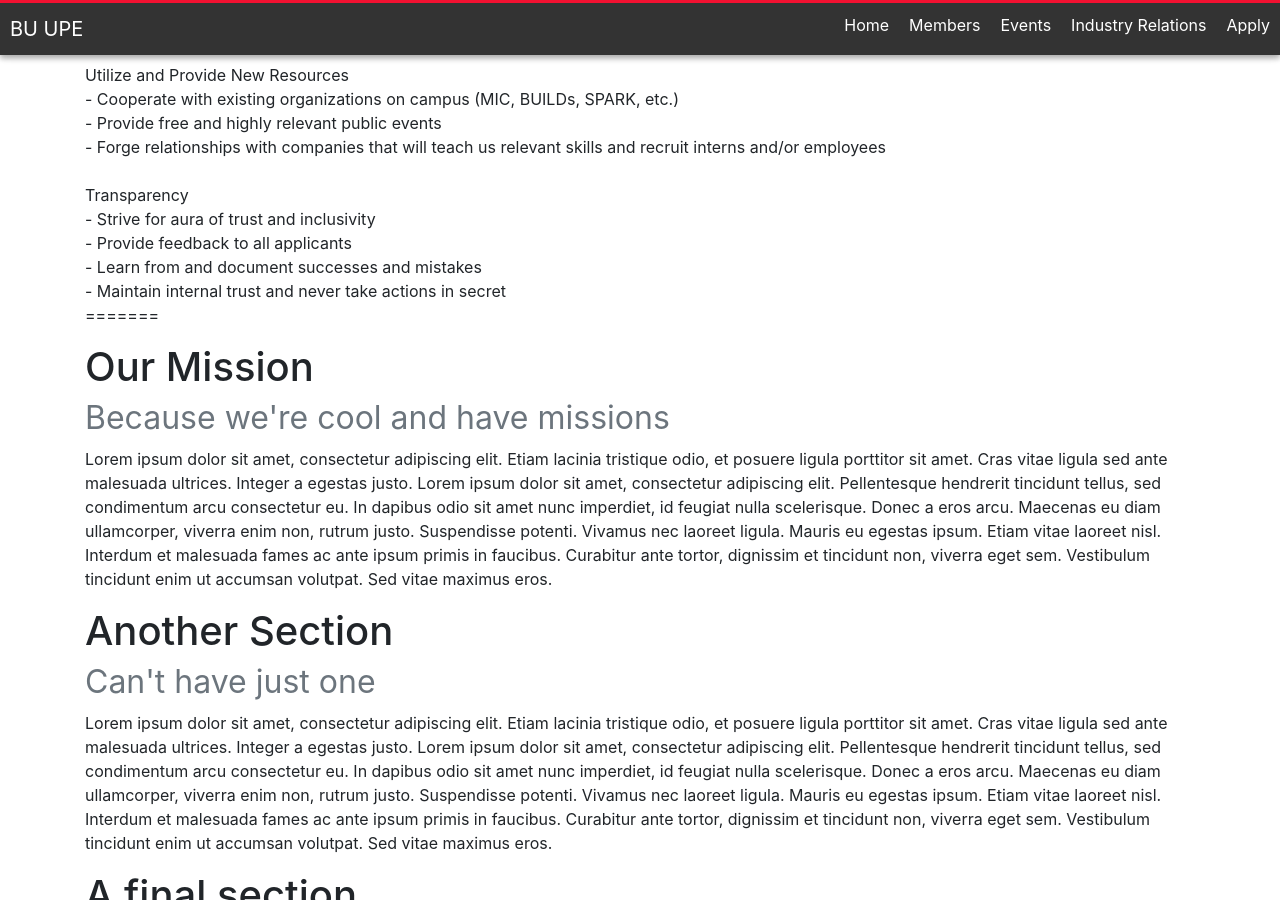
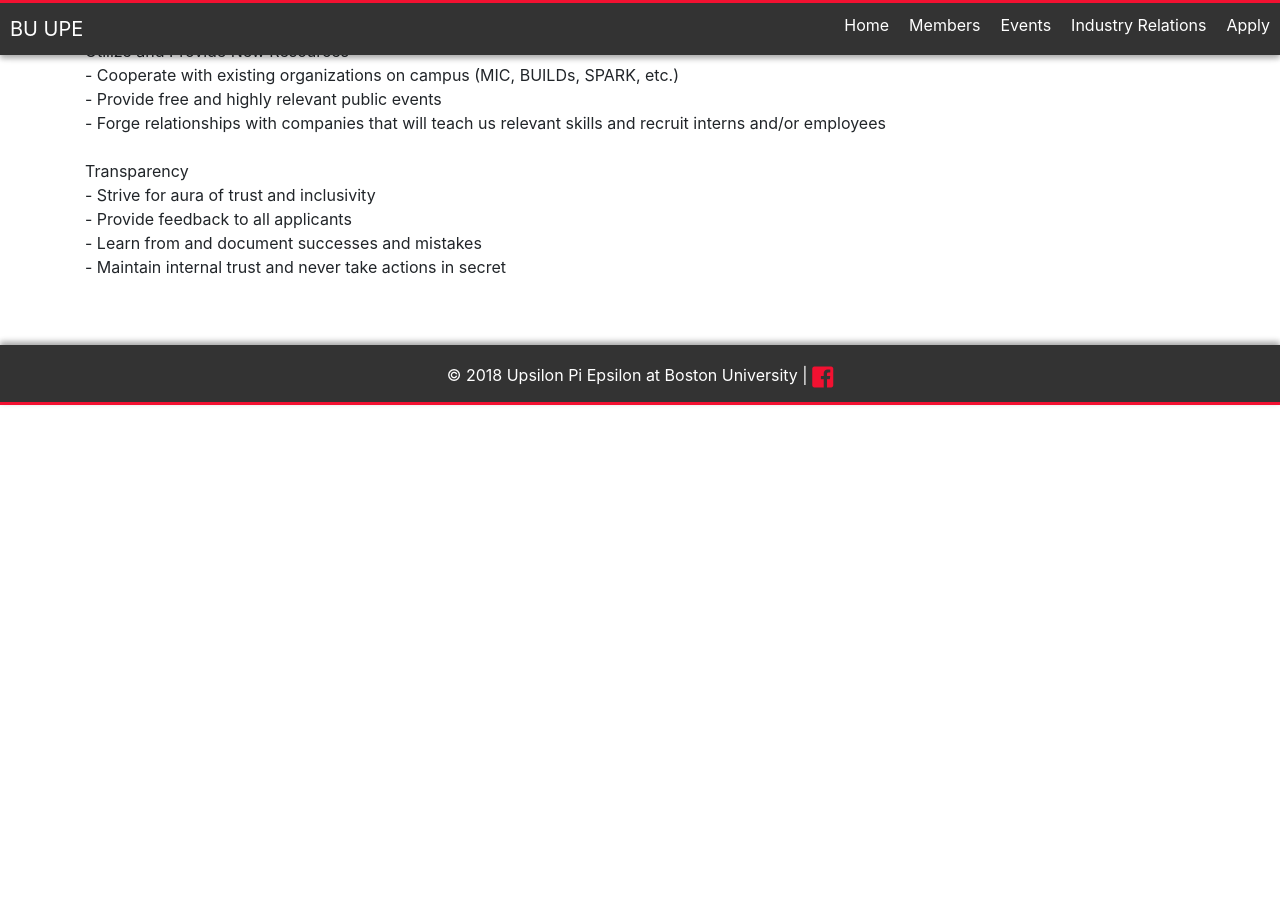
Before and after one commit to BUUPE/Old-Website, a Jekyll site: the page built from index.md, in a window 1280 px wide and 900 px high, scrolled down 1165 px. Built offline with Jekyll 4.4.1, drawn with Linux system fonts in a browser that asks for light colours; nearby versions of some CDN libraries; after the commit the page ends 1570 px from its top, so only the background shows below that; some of the changed text lies outside the part shown.

Commit message:
fixed merge errors

```diff
--- a/_layouts/home.html
+++ b/_layouts/home.html
@@ -35,24 +35,21 @@
 
 <div class="container">
 	<section>
-<<<<<<< HEAD
 		<h1>About Us
-		<!--<small class="text-muted">Because we're cool and have missions</small>--></h1>
+		<!--<small class="text-muted">example subheader</small>--></h1>
 		<p>
 			Upsilon Pi Epsilon (UPE) at BU is an honor society dedicated to promoting excellence in technical and, specifically, computing disciplines. UPE at BU will help prepare members for the professional world after college through professional training, developing concrete and soft skills, and working on meaningful and interesting projects, as well as, provide members with a supportive professional network.
 
 		</p>
 	</section>
 	<section>
-		<h1>Our Mission
-		<!--<small class="text-muted">Can't have just one</small>--></h1>
+		<h1>Our Mission</h1>
 		<p>
 			Our main objective is to supplement the technical disciplines at Boston University. We will provide career advice on how to get useful internships and jobs, give a sense of community, and to develop a professional network, and an opportunity to get relevant and practical experience for the real world.
 		</p>
 	</section>
 	<section>
-		<h1>Core Tenants
-		<!--<small class="text-muted">Keep em coming</small>--></h1>
+		<h1>Core Tenants</h1>
 		<p>
 			We will adhere to the following core tenants to maintain an inclusive and innovative environment to achieve our goal. <br>
 
@@ -75,27 +72,6 @@
 			- Provide feedback to all applicants <br>
 			- Learn from and document successes and mistakes <br>
 			- Maintain internal trust and never take actions in secret <br>
-
-=======
-		<h1>Our Mission<br>
-		<small class="text-muted">Because we're cool and have missions</small></h1>
-		<p>
-			Lorem ipsum dolor sit amet, consectetur adipiscing elit. Etiam lacinia tristique odio, et posuere ligula porttitor sit amet. Cras vitae ligula sed ante malesuada ultrices. Integer a egestas justo. Lorem ipsum dolor sit amet, consectetur adipiscing elit. Pellentesque hendrerit tincidunt tellus, sed condimentum arcu consectetur eu. In dapibus odio sit amet nunc imperdiet, id feugiat nulla scelerisque. Donec a eros arcu. Maecenas eu diam ullamcorper, viverra enim non, rutrum justo. Suspendisse potenti. Vivamus nec laoreet ligula. Mauris eu egestas ipsum. Etiam vitae laoreet nisl. Interdum et malesuada fames ac ante ipsum primis in faucibus. Curabitur ante tortor, dignissim et tincidunt non, viverra eget sem. Vestibulum tincidunt enim ut accumsan volutpat. Sed vitae maximus eros.
-		</p>
-	</section>
-	<section>
-		<h1>Another Section<br>
-		<small class="text-muted">Can't have just one</small></h1>
-		<p>
-			Lorem ipsum dolor sit amet, consectetur adipiscing elit. Etiam lacinia tristique odio, et posuere ligula porttitor sit amet. Cras vitae ligula sed ante malesuada ultrices. Integer a egestas justo. Lorem ipsum dolor sit amet, consectetur adipiscing elit. Pellentesque hendrerit tincidunt tellus, sed condimentum arcu consectetur eu. In dapibus odio sit amet nunc imperdiet, id feugiat nulla scelerisque. Donec a eros arcu. Maecenas eu diam ullamcorper, viverra enim non, rutrum justo. Suspendisse potenti. Vivamus nec laoreet ligula. Mauris eu egestas ipsum. Etiam vitae laoreet nisl. Interdum et malesuada fames ac ante ipsum primis in faucibus. Curabitur ante tortor, dignissim et tincidunt non, viverra eget sem. Vestibulum tincidunt enim ut accumsan volutpat. Sed vitae maximus eros.
-		</p>
-	</section>
-	<section>
-		<h1>A final section<br>
-		<small class="text-muted">Keep em coming</small></h1>
-		<p>
-			Lorem ipsum dolor sit amet, consectetur adipiscing elit. Etiam lacinia tristique odio, et posuere ligula porttitor sit amet. Cras vitae ligula sed ante malesuada ultrices. Integer a egestas justo. Lorem ipsum dolor sit amet, consectetur adipiscing elit. Pellentesque hendrerit tincidunt tellus, sed condimentum arcu consectetur eu. In dapibus odio sit amet nunc imperdiet, id feugiat nulla scelerisque. Donec a eros arcu. Maecenas eu diam ullamcorper, viverra enim non, rutrum justo. Suspendisse potenti. Vivamus nec laoreet ligula. Mauris eu egestas ipsum. Etiam vitae laoreet nisl. Interdum et malesuada fames ac ante ipsum primis in faucibus. Curabitur ante tortor, dignissim et tincidunt non, viverra eget sem. Vestibulum tincidunt enim ut accumsan volutpat. Sed vitae maximus eros.
->>>>>>> dbd5c2fd551258f86ebbbb52c96daba11eb64cd7
 		</p>
 	</section>
 </div>
```
Also changed, not shown: README.md.
